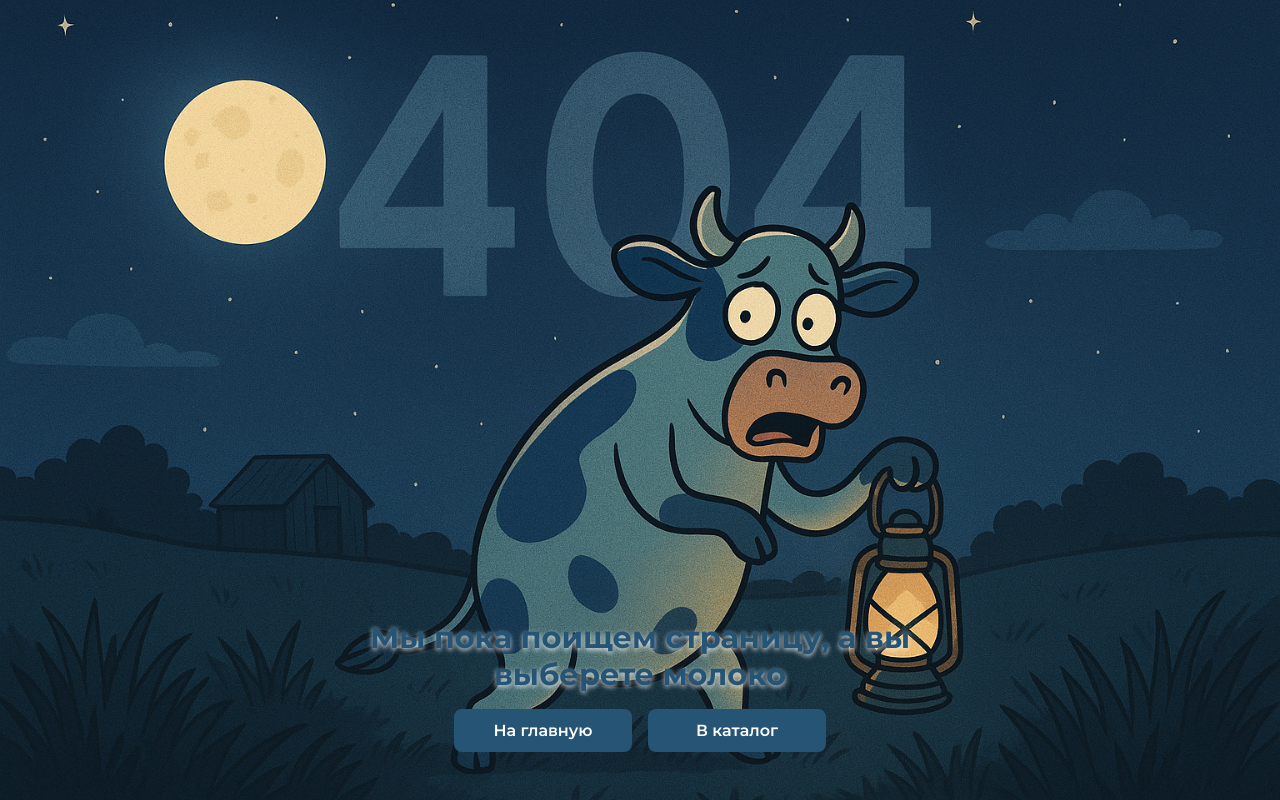
After one commit to Katusha-tech/DW_milkSite, a Django app: page /milksite/test-404/ in a window 1280 px wide. The commit adds this page. Run offline with Django 5.2, Linux system fonts and the light colour scheme.

Commit message:
com_26: сделала страницу error 404, внесла стили в main

```diff
--- a/core/urls.py
+++ b/core/urls.py
@@ -1,7 +1,8 @@
 # core/urls.py
 from django.contrib import admin
 from django.urls import path
-from .views import (ThanksView,
+from .views import (Custom404View,
+                    ThanksView,
                     ProductListView,
                     ProductsDetailView,
                     OrdersListView,
@@ -16,6 +17,7 @@ from .views import (ThanksView,
 
 # Маршруты доступны с префиксом /milksite/
 urlpatterns = [
+    path('test-404/', Custom404View.as_view(), name='test-404'),
     path('thanks/', ThanksView.as_view(), name='thanks'),
     path('thanks/<str:source>/', ThanksView.as_view(), name='thanks_with_source'),
     path('orders/', OrdersListView.as_view(), name='orders_list'),
--- a/core/views.py
+++ b/core/views.py
@@ -36,6 +36,8 @@ class StaffRequiredMixin(UserPassesTestMixin):
         messages.error(self.request, "У вас нет доступа к этому разделу.")
         return redirect("landing")
 
+class Custom404View(TemplateView):
+    template_name = '404.html'
 
 
 class LandingView(TemplateView):
--- a/static/css/main.css
+++ b/static/css/main.css
@@ -740,3 +740,111 @@ select {
   width: 100%;
   box-sizing: border-box;
 }
+
+/*Стили для страницы Error404*/
+
+/* ==== 404 PAGE FULLSCREEN STYLES (NO CONFLICT) ==== */
+
+.err-body {
+    margin: 0;
+    padding: 0;
+    font-family: 'Montserrat', sans-serif;
+    overflow: hidden; /* отключаем прокрутку */
+    height: 100vh;
+    background-color: #ffffff;
+}
+
+.err-container {
+    position: relative;
+    width: 100vw;
+    height: 100vh; /* строго во весь экран */
+    overflow: hidden;
+}
+
+.err-image-wrapper {
+    width: 100%;
+    height: 100%;
+}
+
+.err-image {
+    width: 100%;
+    height: 100%;
+    object-fit: cover; /* картинка на весь экран без искажений */
+    display: block;
+}
+
+.err-overlay {
+    position: absolute;
+    bottom: 6vh; /* адаптивное расстояние от низа экрана */
+    left: 50%;
+    transform: translateX(-50%);
+    width: 90%;
+    max-width: 600px;
+    text-align: center;
+    color: #265475;
+}
+
+.err-title {
+    font-size: 1.9rem;
+    font-weight: 700;
+    margin-bottom: 1rem;
+    text-shadow: 0 2px 5px rgba(255,255,255,0.8); /* лучше читается на фоне картинки */
+}
+
+.err-buttons {
+    display: flex;
+    justify-content: center;
+    gap: 1rem;
+    flex-wrap: wrap;
+}
+
+.err-btn {
+    background-color: #265475;
+    color: white;
+    border-radius: 8px;
+    padding: 12px 24px;
+    text-decoration: none;
+    font-weight: 600;
+    transition: background-color 0.3s ease;
+    border: none;
+    display: inline-block;
+    min-width: 130px;
+}
+
+.err-btn:hover {
+    background-color: #1b3b59;
+    color: white;
+}
+
+/* Mobile adjustments */
+@media (max-width: 768px) {
+    .err-title {
+        font-size: 1.5rem;
+    }
+
+    .err-overlay {
+        bottom: 4vh;
+    }
+
+    .err-btn {
+        padding: 10px 18px;
+        font-size: 0.9rem;
+        min-width: 120px;
+    }
+}
+
+@media (max-width: 480px) {
+    .err-title {
+        font-size: 1.25rem;
+    }
+
+    .err-overlay {
+        bottom: 3vh;
+    }
+
+    .err-btn {
+        padding: 8px 16px;
+        font-size: 0.85rem;
+        min-width: 110px;
+    }
+}
--- /dev/null
+++ b/templates/404.html
@@ -0,0 +1,28 @@
+{% load static %}
+
+<!DOCTYPE html>
+<html lang="ru">
+<head>
+    <meta charset="UTF-8">
+    <title>Страница не найдена — МОЛОКО&ДОМ</title>
+    <link href="https://fonts.googleapis.com/css2?family=Montserrat:wght@400;600;700&display=swap" rel="stylesheet">
+    <link rel="stylesheet" href="{% static 'css/main.css' %}">
+</head>
+<body class="err-body">
+
+<div class="err-container">
+    <div class="err-image-wrapper">
+        <img src="{% static 'img/test404.png' %}" alt="404" class="err-image">
+    </div>
+
+    <div class="err-overlay">
+        <h2 class="err-title">Мы пока поищем страницу, а вы выберете молоко</h2>
+        <div class="err-buttons">
+            <a href="{% url 'landing' %}" class="err-btn">На главную</a>
+            <a href="{% url 'products' %}" class="err-btn">В каталог</a>
+        </div>
+    </div>
+</div>
+
+</body>
+</html>
```
Also changed, not shown: static/img/test404.png (added).
